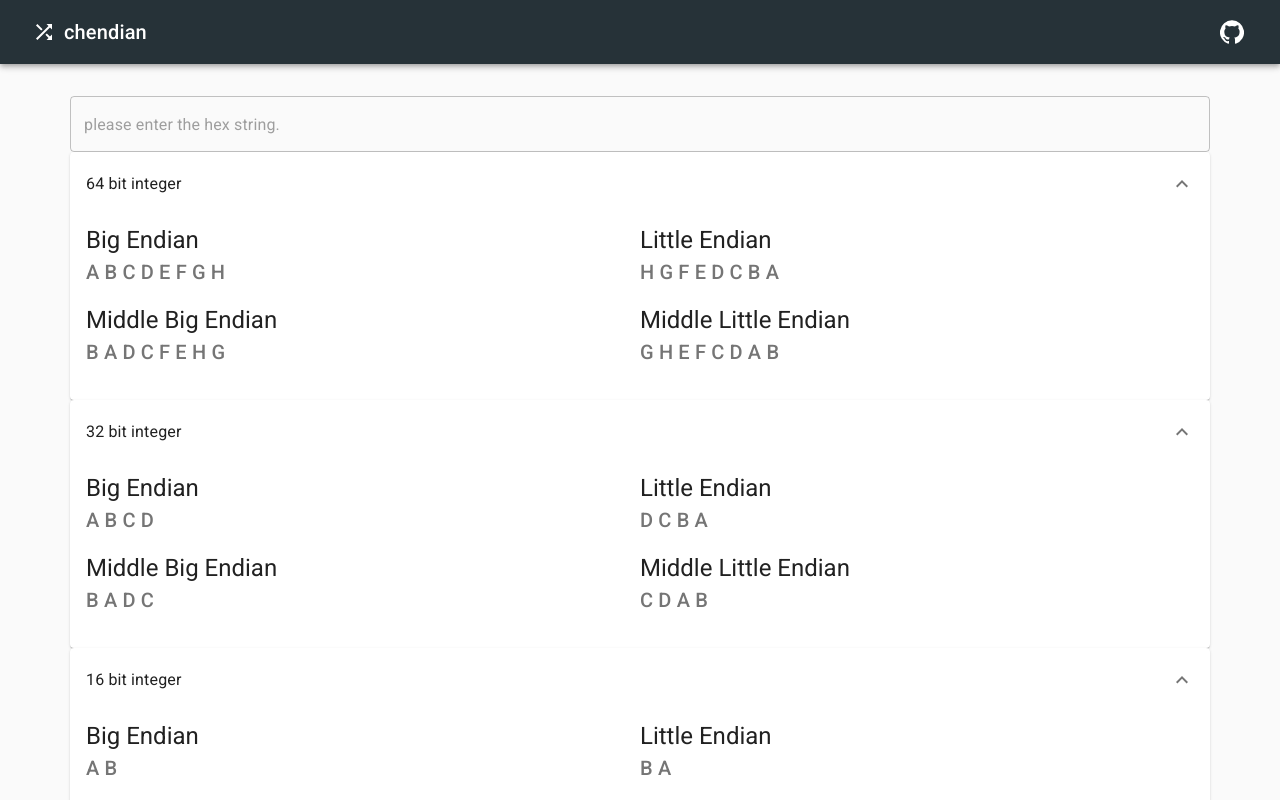
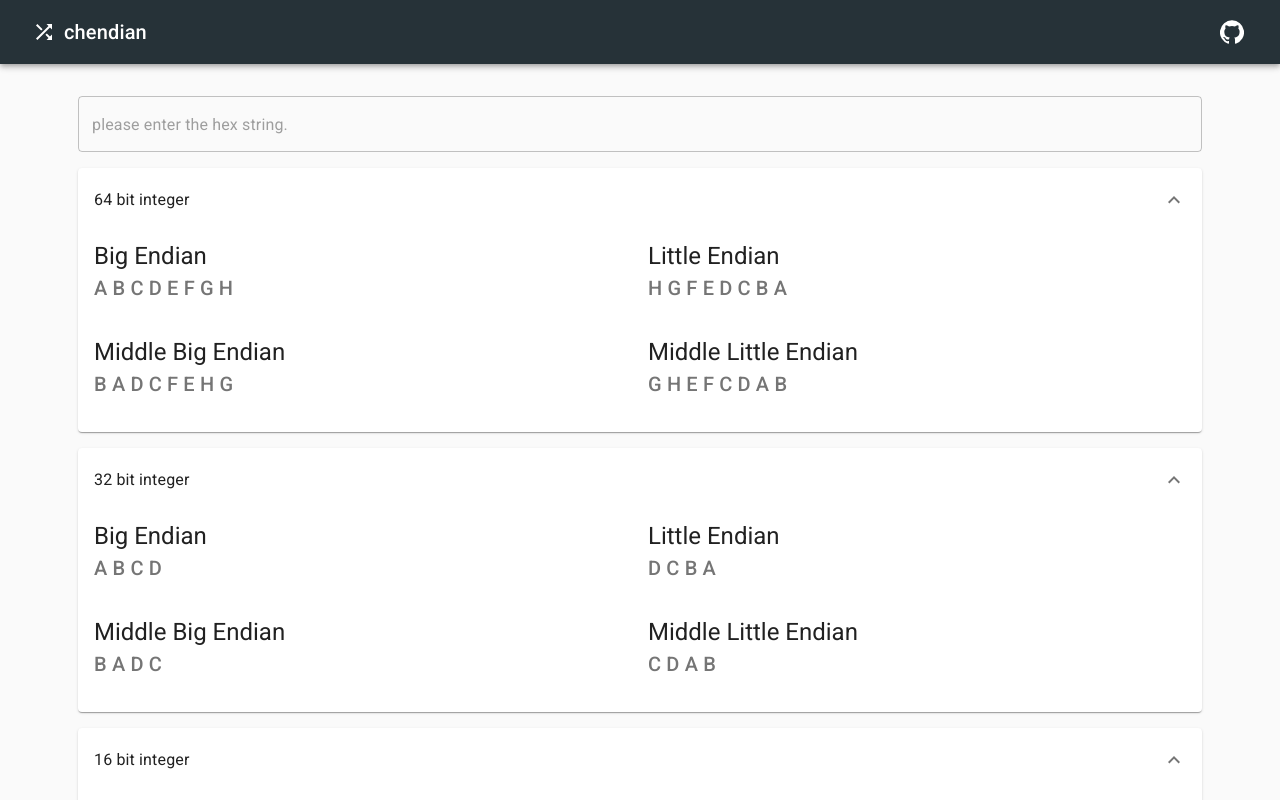
Before and after one commit to 0x1306e6d/chendian, a React (Create React App) app: page / in a window 1280 px wide. Shown: the top 800 px of the page. Built offline with nearby package versions, Linux system fonts and the light colour scheme.

Commit message:
Fix spacing API of the Grid component (#49)

```diff
--- a/src/App.jsx
+++ b/src/App.jsx
@@ -64,7 +64,7 @@ const App = ({ classes, version, input }) => (
   <MuiThemeProvider theme={muiTheme}>
     <CssBaseline />
     <Navigation />
-    <Grid className={classes.layout} spacing={16} container>
+    <Grid className={classes.layout} spacing={2} container>
       <Grid xs={12} item>
         <HexStringInput />
       </Grid>
--- a/src/components/Float.jsx
+++ b/src/components/Float.jsx
@@ -7,7 +7,7 @@ import FloatTypography from './FloatTypography';
 import HexStringTypography from './HexStringTypography';
 
 const Float = ({ array, byteLength }) => (
-  <Grid spacing={16} container>
+  <Grid spacing={2} container>
     <Grid xs={12} item>
       <HexStringTypography array={array} />
     </Grid>
--- a/src/components/Integer.jsx
+++ b/src/components/Integer.jsx
@@ -10,7 +10,7 @@ const Integer = ({ array, byteLength }) => {
   const is64Bit = byteLength === 8;
 
   return (
-    <Grid spacing={16} container>
+    <Grid spacing={2} container>
       <Grid xs={12} item>
         <HexStringTypography array={array} />
       </Grid>
--- a/src/components/Section.jsx
+++ b/src/components/Section.jsx
@@ -21,7 +21,7 @@ const Section = (TypeComponent) => {
           <Typography>{title}</Typography>
         </ExpansionPanelSummary>
         <ExpansionPanelDetails>
-          <Grid spacing={16} container>
+          <Grid spacing={2} container>
             <Grid xs={12} lg={6} item>
               <TypeEndiannessConverter array={array} byteLength={byteLength} endianness="big" />
             </Grid>
```
